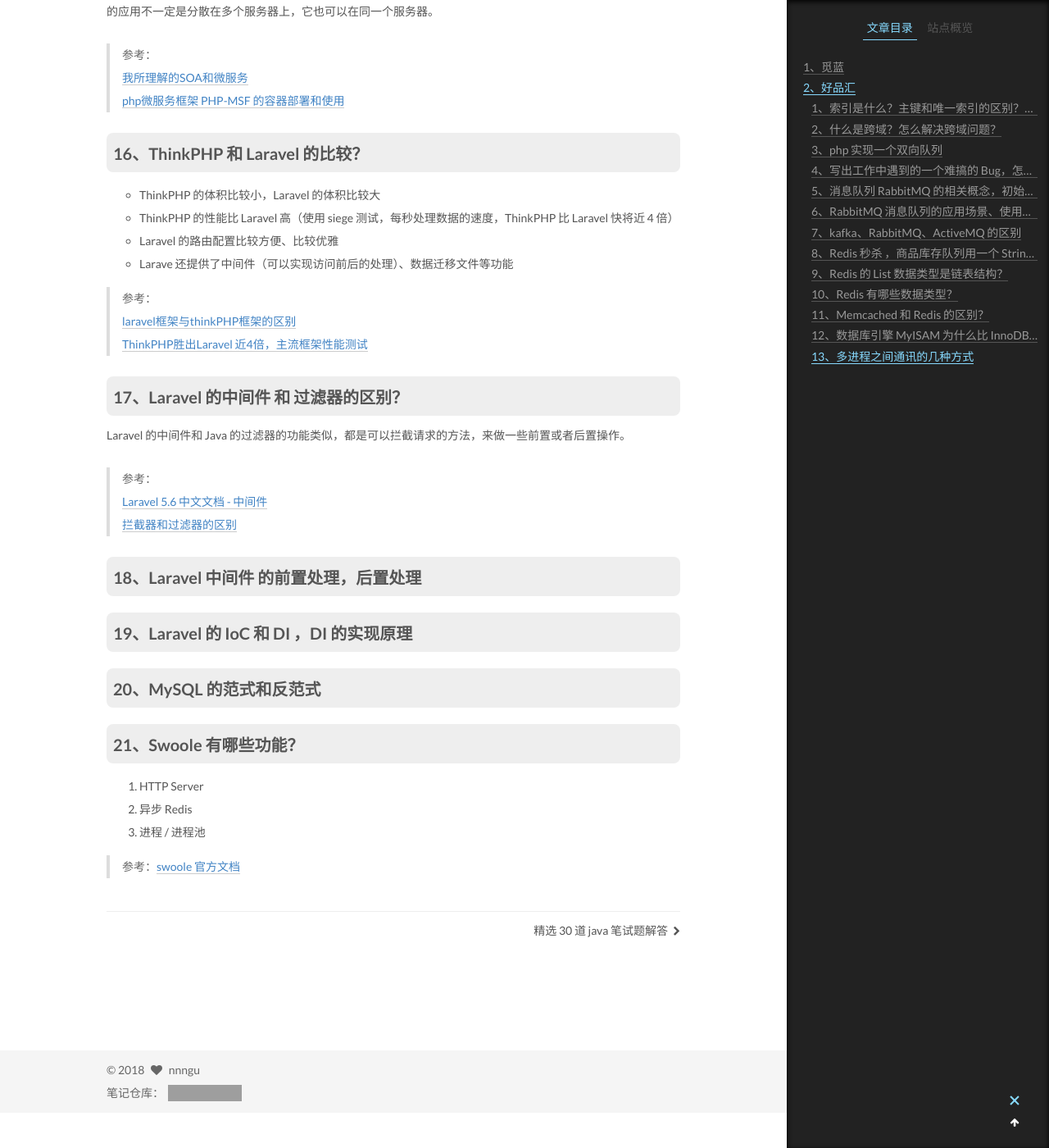
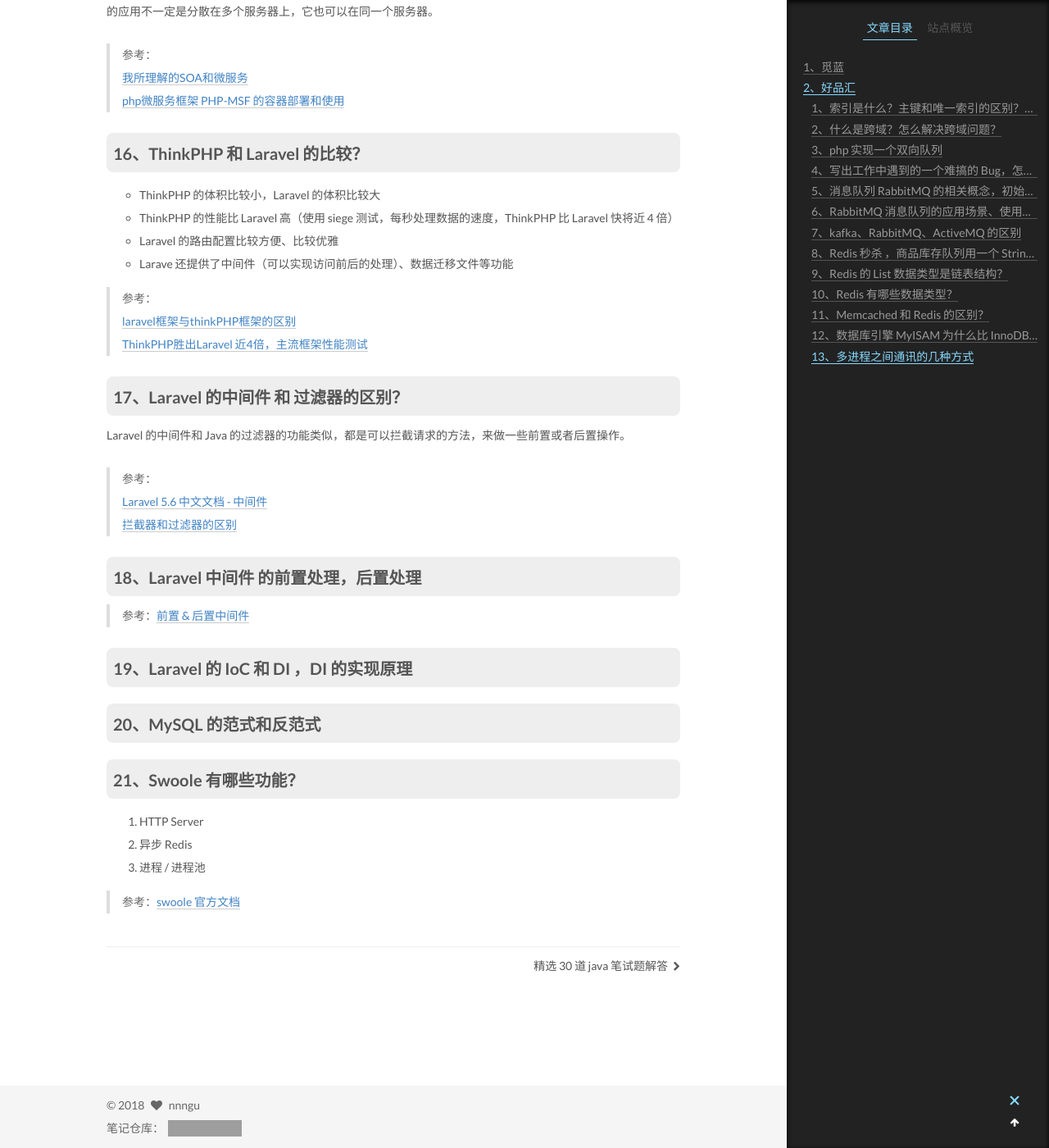
Before and after one commit to nnngu/LearningNotes, a Jekyll site: the page built from _posts/2018-06-05-PHP 面试题收集.md, in a window 1280 px wide and 1400 px high, scrolled down 11280 px. Shown: the whole window at 82% size. Built offline with Jekyll 4.4.1, drawn with Linux system fonts in a browser that asks for light colours; grey boxes are pictures that could not be loaded.

Commit message:
修改文件: _posts/2018-06-05-PHP 面试题收集.md

```diff
--- a/_posts/2018-06-05-PHP 面试题收集.md
+++ b/_posts/2018-06-05-PHP 面试题收集.md
@@ -421,9 +421,11 @@ Laravel 的中间件和 Java 的过滤器的功能类似，都是可以拦截请
 
 ### 18、Laravel 中间件 的前置处理，后置处理
 
+>参考：[前置 & 后置中间件](https://laravel-china.org/docs/laravel/5.6/middleware/1364#624a80)
+
+### 19、Laravel 的 IoC 和 DI ，DI 的实现原理
 
 
-### 19、Laravel 的 IoC 和 DI ，DI 的实现原理
 
 ### 20、MySQL 的范式和反范式
 
```
